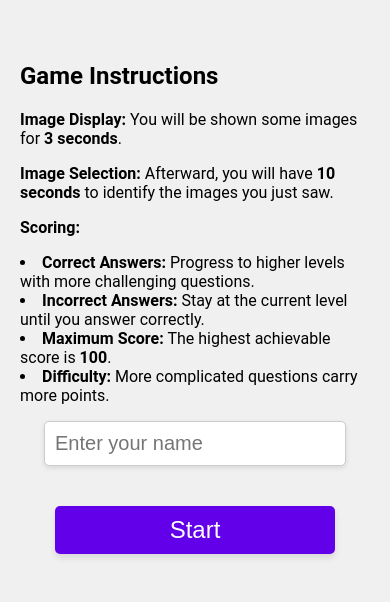
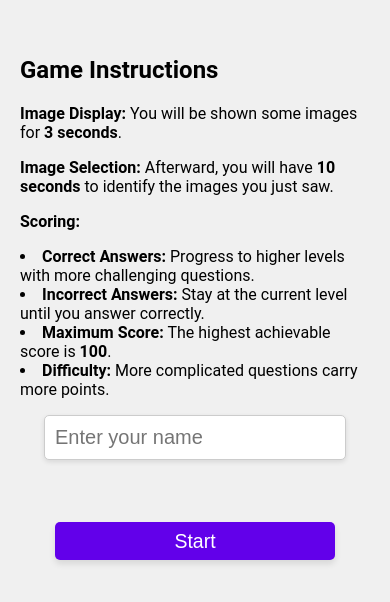
Before and after one commit to awaiskaleem/ilmi, a React (Create React App) app: page / in a window 390 px wide. Shown: the part 124-726 px from the top of the page. Built offline with nearby package versions, Linux system fonts and the light colour scheme.

Commit message:
Making further changes to styling for mobile screens

```diff
--- a/src/app/MemoryTrainer.js
+++ b/src/app/MemoryTrainer.js
@@ -228,6 +228,7 @@ const MemoryTrainer = () => {
     fontFamily: "'Roboto', sans-serif",
     padding: "20px",
     boxSizing: "border-box",
+    overflow: "hidden", // Prevent scrolling
   };
 
 
@@ -248,9 +249,9 @@ const MemoryTrainer = () => {
   };
 
   const buttonStyle = {
-    fontSize: "24px",
-    padding: "10px 20px",
-    marginTop: "20px",
+    fontSize: "5vw", // Button size relative to viewport width
+    padding: "2vw 4vw",
+    marginTop: "5vh",
     backgroundColor: "#6200ea",
     color: "#fff",
     border: "none",
@@ -287,8 +288,21 @@ const MemoryTrainer = () => {
     return <span style={{ color: 'red' }}>{points}</span>;
   };
 
+  const responsiveMediaQuery = `
+    @media (max-width: 600px) {
+      img {
+        width: 70vw; // Adjust image size for very small screens
+      }
+      button {
+        font-size: 6vw; // Adjust button size for very small screens
+      }
+    }
+  `;
+
+
   return (
     <div style={containerStyle}>
+      <style>{responsiveMediaQuery}</style>
       {playerName && <div style={playerInfoStyle}>Player: {playerName}</div>}
 
       <audio ref={failAudioRef} src={require('../assets/result/result_fail.mp3')}></audio>
@@ -354,9 +368,7 @@ const MemoryTrainer = () => {
                   key={index}
                   src={image}
                   alt="Memory"
-                  style={
-                    userSelection.includes(image) ? selectedStyle : imageStyle
-                  }
+                  style={userSelection.includes(image) ? selectedStyle : imageStyle}
                   onClick={() => handleImageClickHandler(image)}
                 />
               ))}
@@ -364,9 +376,9 @@ const MemoryTrainer = () => {
                 <div style={getProgressStyle()} />
               </div>
               <center>
-              <button onClick={handleCheckClick} style={buttonStyle}>
-                Check
-              </button>
+                <button onClick={handleCheckClick} style={buttonStyle}>
+                  Check
+                </button>
               </center>
             </>
           )}
--- a/src/app/styles.js
+++ b/src/app/styles.js
@@ -1,13 +1,11 @@
 // styles.js
 
 export const imageStyle = {
-    width: "200px",
-    height: "200px",
-    objectFit: "cover",
-    margin: "10px",
-    cursor: "pointer",
-    border: "3px solid transparent",
-  };
+  width: "80vw", // Adjust to 80% of the viewport width
+  maxWidth: "300px", // Maximum width to prevent oversized images
+  height: "auto", // Maintain aspect ratio
+  marginBottom: "10px",
+};
 
   export const selectedStyle = {
     ...imageStyle,
```
Also changed, not shown: src/App.css (+0 -7 lines).
